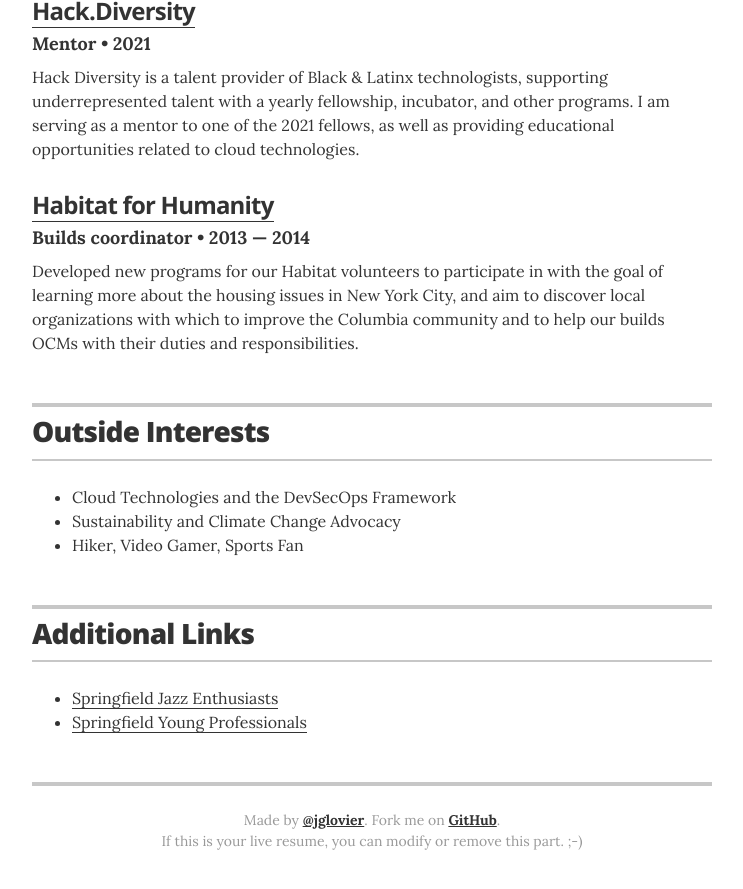
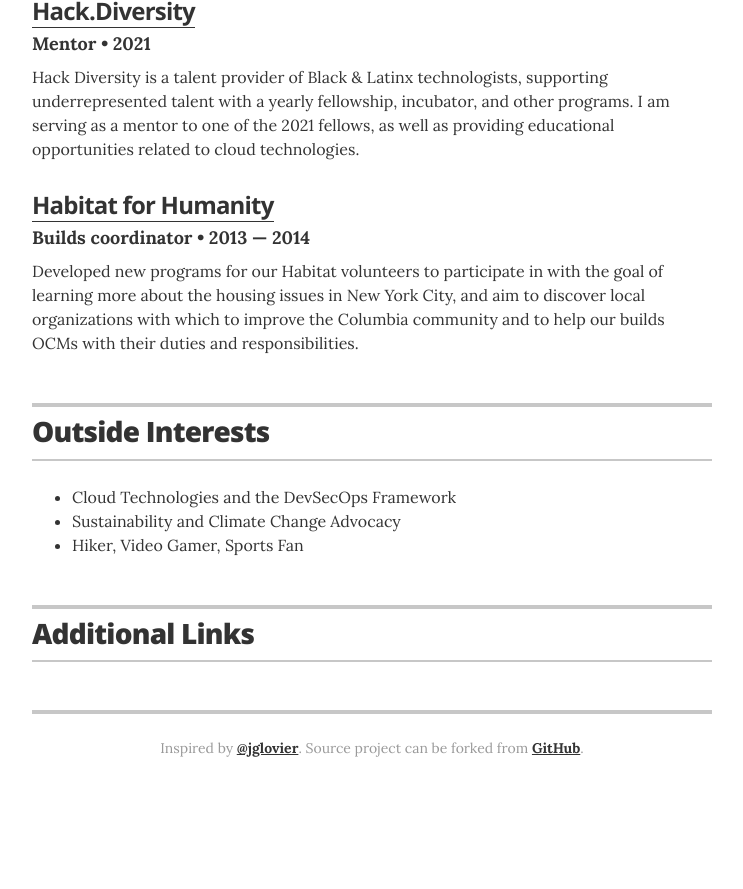
Before and after one commit to patrick-andrew-jain-taylor/resume, a Jekyll site: the page built from index.html, in a window 1280 px wide and 900 px high, scrolled down 4275 px. Shown: the top 889 px of the window, without its empty margins (268-1011 px from the left). Built offline with Jekyll 4.4.1, drawn with Linux system fonts in a browser that asks for light colours; after the commit the page ends 5082 px from its top, so only the background shows below that.

```diff
--- a/_data/links.yml
+++ /dev/null
@@ -1,5 +0,0 @@
-# links
-- url: "#"
-  description: Springfield Jazz Enthusiasts
-- url: "#"
-  description: Springfield Young Professionals
--- a/_layouts/resume.html
+++ b/_layouts/resume.html
@@ -232,8 +232,7 @@
       {% endif %}
 
       <footer class="page-footer">
-        <p class="footer-line">Made by <a href="http://twitter.com/jglovier">@jglovier</a>. Fork me on <a href="https://github.com/jglovier/resume-template">GitHub</a>.</p>
-        <p class="footer-line">If this is your live resume, you can modify or remove this part. ;-)</p>
+        <p class="footer-line">Inspired by <a href="https://twitter.com/jglovier">@jglovier</a>. Source project can be forked from <a href="https://github.com/jglovier/resume-template">GitHub</a>.</p>
       </footer>
 
     </div>
```
